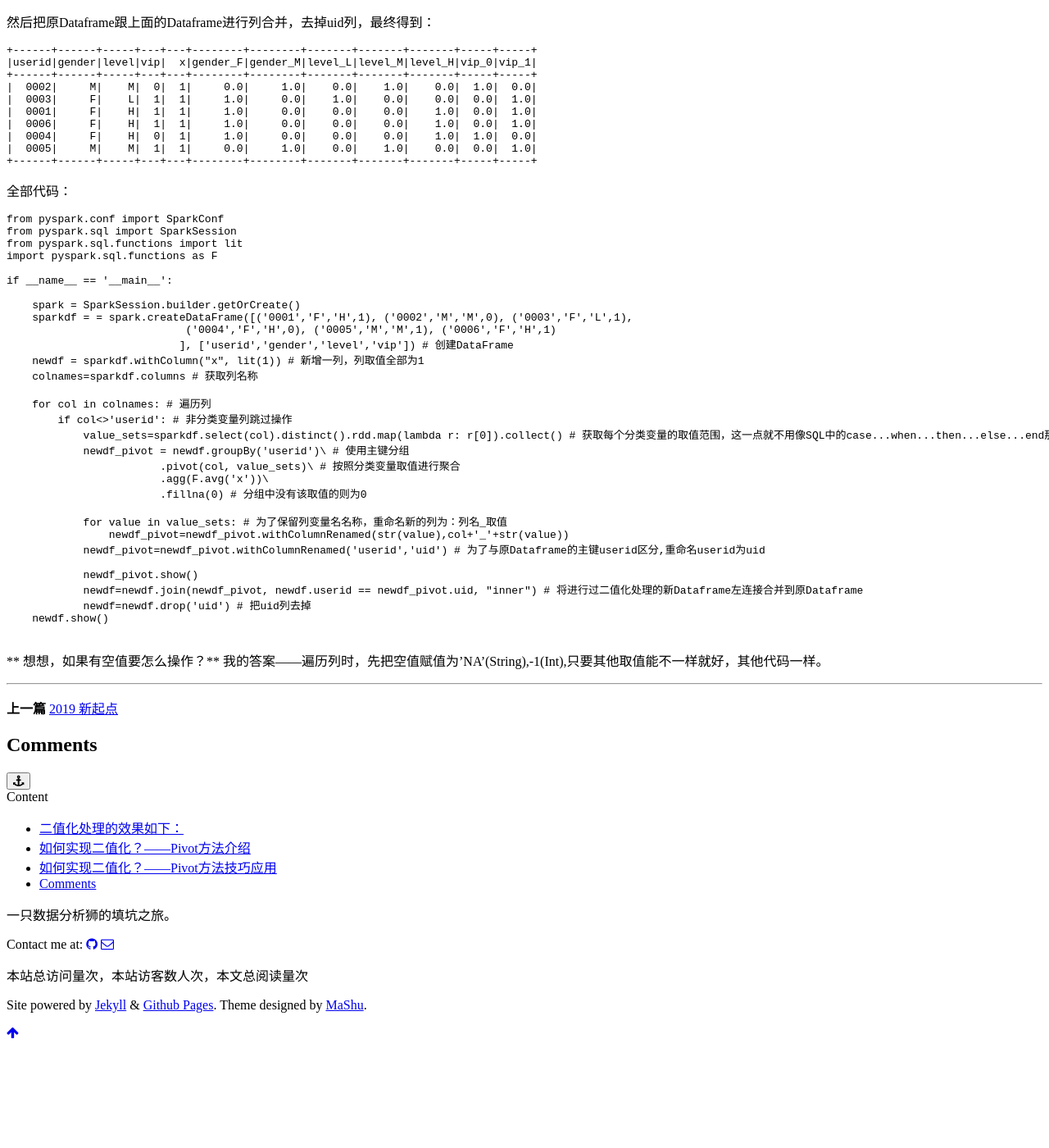
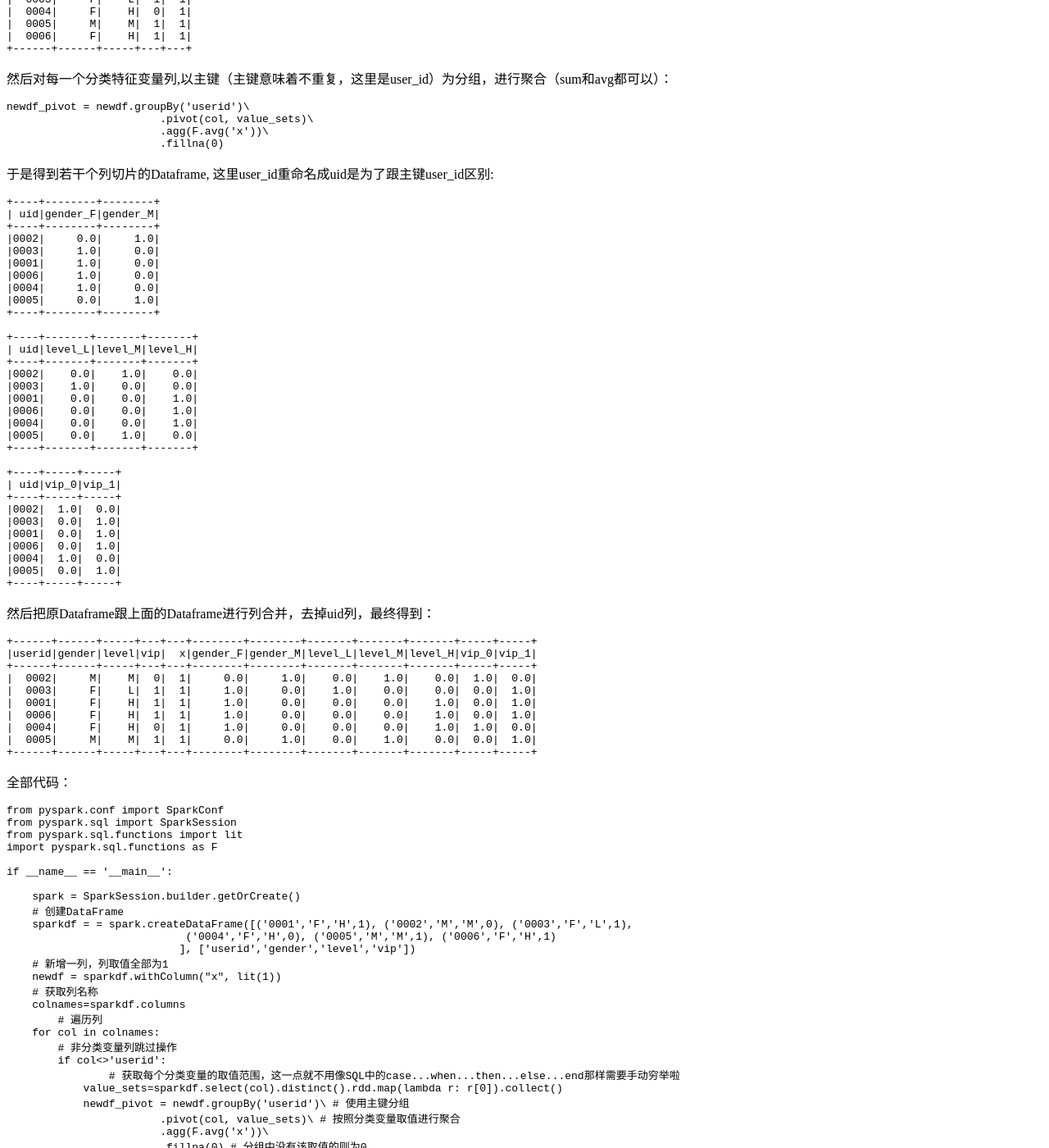
Before and after one commit to tjmashu/tjmashu.github.io, a Jekyll site: the page built from _posts/2019-03-02-Pyspark技能记录：用Pivot方法巧妙实现分类变量的二值化处理.md, in a window 1280 px wide and 1400 px high, scrolled down 2442 px. Shown: the whole window at 82% size. Built offline with Jekyll 4.4.1, drawn with Linux system fonts in a browser that asks for light colours; comment, search, counter and statistics services are not loaded; a style sheet for code colours, icons or effects is not loaded; before the commit the page ends 3719 px from its top, so only the background shows below that; some of the changed text lies outside the part shown.

Commit message:
Content Update

````diff
--- a/_config.yml
+++ b/_config.yml
@@ -7,7 +7,7 @@
 
 # Site settings
 title: MaShu
-brief-intro: A Little Data Analyst
+brief-intro: A Data Analyst：严守保密原则，只谈技术技巧，无关业务
 baseurl: "" # the subpath of your site, e.g. /blog
 url: "https://tjmashu.github.io" # the base hostname & protocol for your site
 
@@ -23,7 +23,7 @@
 #linkedIn_username:
 #dribbble_username:
 
-description_footer: 一只数据分析狮的填坑之旅。
+description_footer: 一只数据分析狮的修行之路。
 
 # comments
 # two ways to comment, only choose one, and use your own short name
--- a/_posts/2019-03-02-Pyspark技能记录：用Pivot方法巧妙实现分类变量的二值化处理.md
+++ b/_posts/2019-03-02-Pyspark技能记录：用Pivot方法巧妙实现分类变量的二值化处理.md
@@ -12,6 +12,7 @@
 机器学习中特征变量有两种：分类变量和顺序变量，对分类变量需要进行二值化处理，Pyspark也提供One-Hot方法，但和sklearn中的One-Hot一样，新的变量不能保留原变量名称，但是我们可以用Pivot方法来巧妙实现分类变量的二值化处理。
 ## 二值化处理的效果如下：
 数据处理前：
+```
 +------+------+-----+---+
 |userid|gender|level|vip|
 +------+------+-----+---+
@@ -22,7 +23,9 @@
 |  0005|     M|    M|  1|
 |  0006|     F|    H|  1|
 +------+------+-----+---+
+```
 数据处理后：
+```
 +------+------+-----+---+---+--------+--------+-------+-------+-------+-----+-----+
 |userid|gender|level|vip|  x|gender_F|gender_M|level_L|level_M|level_H|vip_0|vip_1|
 +------+------+-----+---+---+--------+--------+-------+-------+-------+-----+-----+
@@ -33,10 +36,12 @@
 |  0004|     F|    H|  0|  1|     1.0|     0.0|    0.0|    0.0|    1.0|  1.0|  0.0|
 |  0005|     M|    M|  1|  1|     0.0|     1.0|    0.0|    1.0|    0.0|  0.0|  1.0|
 +------+------+-----+---+---+--------+--------+-------+-------+-------+-----+-----+
-
+```
 ## 如何实现二值化？——Pivot方法介绍
-
-先看下面的例子了解下PySpark DataFrame的Pivot方法：
+** 什么Pivot?
+具体见下图：
+![](https://github.com/tjmashu/tjmashu.github.io/blob/master/pics/Pivot%20%E5%92%8CUnpivot.png)
+先看下面的例子了解下PySpark DataFrame的Pivot实现方法：
 ```
 from pyspark.sql import SparkSession
 spark = SparkSession.builder.getOrCreate()
@@ -168,30 +173,37 @@
 if __name__ == '__main__':
 
     spark = SparkSession.builder.getOrCreate()
+    # 创建DataFrame
     sparkdf = = spark.createDataFrame([('0001','F','H',1), ('0002','M','M',0), ('0003','F','L',1),
                             ('0004','F','H',0), ('0005','M','M',1), ('0006','F','H',1)
-                           ], ['userid','gender','level','vip']) # 创建DataFrame
-    newdf = sparkdf.withColumn("x", lit(1)) # 新增一列，列取值全部为1
-    colnames=sparkdf.columns # 获取列名称
-
-    for col in colnames: # 遍历列
-        if col<>'userid': # 非分类变量列跳过操作
-            value_sets=sparkdf.select(col).distinct().rdd.map(lambda r: r[0]).collect() # 获取每个分类变量的取值范围，这一点就不用像SQL中的case...when...then...else...end那样需要手动穷举了，方便
+                           ], ['userid','gender','level','vip'])
+    # 新增一列，列取值全部为1
+    newdf = sparkdf.withColumn("x", lit(1))
+    # 获取列名称
+    colnames=sparkdf.columns
+	# 遍历列
+    for col in colnames:
+     	# 非分类变量列跳过操作
+        if col<>'userid':
+        	# 获取每个分类变量的取值范围，这一点就不用像SQL中的case...when...then...else...end那样需要手动穷举啦
+            value_sets=sparkdf.select(col).distinct().rdd.map(lambda r: r[0]).collect()
             newdf_pivot = newdf.groupBy('userid')\ # 使用主键分组
                         .pivot(col, value_sets)\ # 按照分类变量取值进行聚合
                         .agg(F.avg('x'))\
                         .fillna(0) # 分组中没有该取值的则为0
-
-            for value in value_sets: # 为了保留列变量名名称，重命名新的列为：列名_取值
+            # 为了保留列变量名名称，重命名新的列为：列名_取值
+            for value in value_sets:
                 newdf_pivot=newdf_pivot.withColumnRenamed(str(value),col+'_'+str(value))
             newdf_pivot=newdf_pivot.withColumnRenamed('userid','uid') # 为了与原Dataframe的主键userid区分,重命名userid为uid
 
             newdf_pivot.show()
-            newdf=newdf.join(newdf_pivot, newdf.userid == newdf_pivot.uid, "inner") # 将进行过二值化处理的新Dataframe左连接合并到原Dataframe
-            newdf=newdf.drop('uid') # 把uid列去掉
+            # 将进行过二值化处理的新Dataframe左连接合并到原Dataframe
+            newdf=newdf.join(newdf_pivot, newdf.userid == newdf_pivot.uid, "inner")
+            # 把uid列去掉
+            newdf=newdf.drop('uid')
     newdf.show()
 
 ```
 
 ** 想想，如果有空值要怎么操作？**
-我的答案——遍历列时，先把空值赋值为'NA'(String),-1(Int),只要其他取值能不一样就好，其他代码一样。
+我的答案是——遍历列时，先把空值赋值为'NA'(String),-1(Int),只要其他取值能不一样就好，其他代码一样。
````
